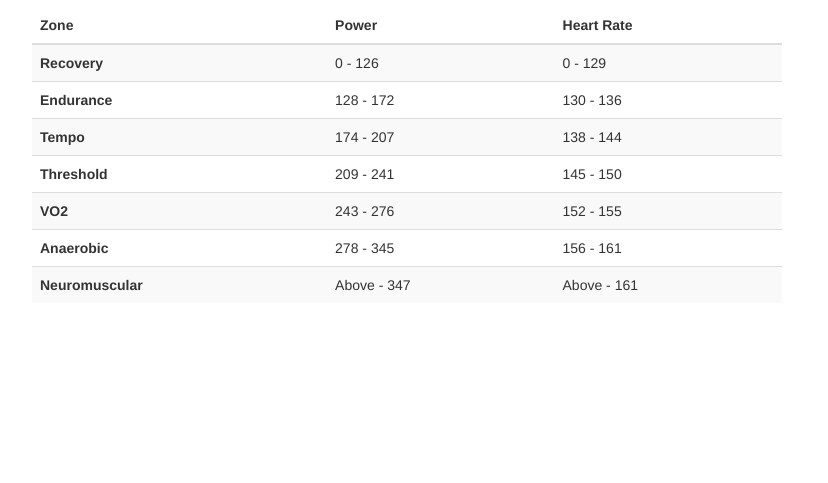
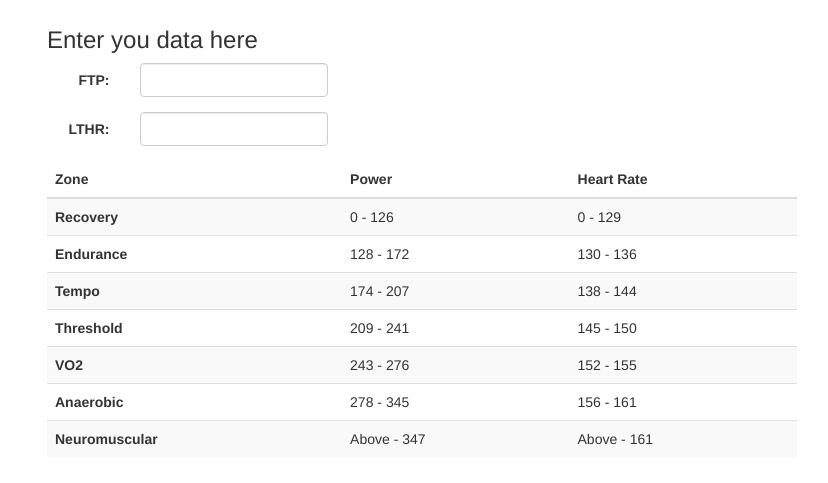
Before and after one commit to odulzaides/athlete-app, a website: page src/index.html in a window 1280 px wide. Shown: the part 63-546 px from the top of the page, without its empty margins (38-866 px from the left). Drawn offline with nearby package versions, Linux system fonts and the light colour scheme.

Commit message:
added form for filling in FTP and LTHR

```diff
--- a/src/css/main.css
+++ b/src/css/main.css
@@ -91,7 +91,9 @@ textarea {
    Author's custom styles
    ========================================================================== */
 
-
+.row-content {
+    margin-left:-9em;
+}
 
 
 
--- a/src/index.html
+++ b/src/index.html
@@ -23,14 +23,36 @@
 <![endif]-->
 
 <!-- Add your site or application content here -->
-<div class="content">
+<div class="container">
 
+    <div class="row">
+        <div class="col-md-12">
+            <h1>Athlete Profile</h1>
+        </div>
+    </div>
+    <!-- FTP, LTHR input form -->
     <div class="container">
-        <div class="row">
-            <div class="col-md-12">
-                <h1>Athlete Profile</h1>
+        <h3>Enter you data here</h3>
+
+        <div class="row row-content">
+            <div class="form-horizontal" role="form">
+                <div class="form-group">
+                    <label class="col-md-2 control-label " for="ftp">FTP: </label>
+
+                    <div class="col-md-2">
+                        <input name="ftp" type="text" class="form-control" id="ftp"/>
+                    </div>
+                </div>
+                <div class="form-group">
+                    <label class="col-md-2 control-label" for="lthr">LTHR:</label>
+
+                    <div class="col-md-2">
+                        <input name="lthr" type="text" class="form-control" id="lthr"/>
+                    </div>
+                </div>
             </div>
         </div>
+        <!-- Zone table -->
         <section class="row">
             <div class="col-md-8">
                 <table class="table table-striped">
```
Also changed, not shown: dist/css/main.css, dist/index.html.
